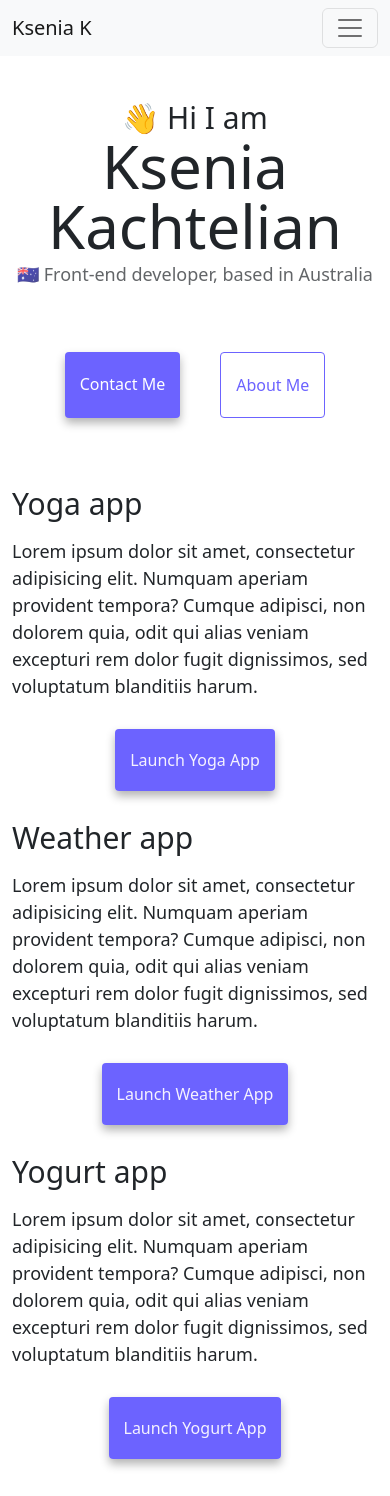
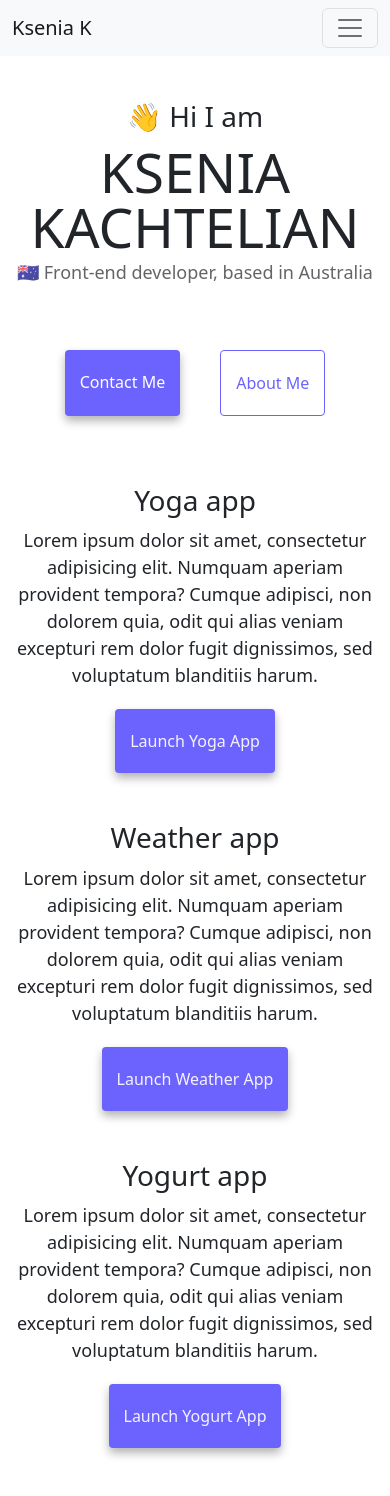
Before and after one commit to k5enia/portfolio, a website: page index.html in a window 390 px wide. Drawn offline with nearby package versions, Linux system fonts and the light colour scheme.

Commit message:
Updated responsive spacing

```diff
--- a/index.html
+++ b/index.html
@@ -45,7 +45,7 @@
     </nav>
 
     <h2 class="text-center">👋 Hi I am</h2>
-    <h1 class="text-center">Ksenia Kachtelian</h1>
+    <h1 class="text-center">KSENIA KACHTELIAN</h1>
     <h3 class="text-center">🇦🇺 Front-end developer, based in Australia</h3>
     <div class="navigation-links mb-5">
       <a href="/about.html#contact" class="contact-link">Contact me</a>
@@ -56,18 +56,18 @@
         <div class="col-md-6">
           <img
             src="/images/yoga.png"
-            class="img-fluid p-2 rounded d-none d-sm-block"
+            class="img-fluid p-2 rounded d-none d-sm-block app-img"
           />
         </div>
         <div class="col-md-6">
-          <h2 class="mb-3">Yoga app</h2>
-          <p class="paragraph">
+          <h2>Yoga app</h2>
+          <p>
             Lorem ipsum dolor sit amet, consectetur adipisicing elit. Numquam
             aperiam provident tempora? Cumque adipisci, non dolorem quia, odit
             qui alias veniam excepturi rem dolor fugit dignissimos, sed
             voluptatum blanditiis harum.
           </p>
-          <div class="mt-5 center-link">
+          <div class="index-app-link">
             <a href="#" class="app-link"> Launch Yoga App</a>
           </div>
         </div>
@@ -76,25 +76,25 @@
         <div class="col-md-6 d-md-none d-sm-block">
           <img
             src="/images/weather.png"
-            class="img-fluid p-2 rounded d-none d-sm-block"
+            class="img-fluid p-2 rounded d-none d-sm-block app-img"
           />
         </div>
         <div class="col-md-6">
-          <h2 class="mb-3">Weather app</h2>
-          <p class="paragraph">
+          <h2>Weather app</h2>
+          <p>
             Lorem ipsum dolor sit amet, consectetur adipisicing elit. Numquam
             aperiam provident tempora? Cumque adipisci, non dolorem quia, odit
             qui alias veniam excepturi rem dolor fugit dignissimos, sed
             voluptatum blanditiis harum.
           </p>
-          <div class="mt-5 center-link">
+          <div class="index-app-link">
             <a href="#" class="app-link"> Launch Weather App</a>
           </div>
         </div>
         <div class="col-md-6 d-sm-none d-md-block">
           <img
             src="/images/weather.png"
-            class="img-fluid p-2 rounded d-none d-sm-block"
+            class="img-fluid p-2 rounded d-none d-sm-block app-img"
           />
         </div>
       </div>
@@ -102,18 +102,18 @@
         <div class="col-md-6">
           <img
             src="/images/yogurt.png"
-            class="img-fluid p-2 rounded d-none d-sm-block"
+            class="img-fluid p-2 rounded d-none d-sm-block app-img"
           />
         </div>
         <div class="col-md-6">
-          <h2 class="mb-3">Yogurt app</h2>
-          <p class="paragraph">
+          <h2>Yogurt app</h2>
+          <p>
             Lorem ipsum dolor sit amet, consectetur adipisicing elit. Numquam
             aperiam provident tempora? Cumque adipisci, non dolorem quia, odit
             qui alias veniam excepturi rem dolor fugit dignissimos, sed
             voluptatum blanditiis harum.
           </p>
-          <div class="mt-5 mb-5 center-link">
+          <div class="mb-5 index-app-link">
             <a href="#" class="app-link"> Launch Yogurt App</a>
           </div>
         </div>
--- a/style.css
+++ b/style.css
@@ -16,10 +16,12 @@ h3 {
 
 h1 {
   font-size: 96px;
+  line-height: 1;
 }
 
 h2 {
   font-size: 48px;
+  margin-bottom: 16px;
 }
 
 h3 {
@@ -32,7 +34,6 @@ p {
   border-radius: 4px;
   font-size: 18px;
   line-height: 1.5;
-  text-align: center;
 }
 
 .navbar {
@@ -71,9 +72,11 @@ p {
   text-align: center;
   display: block;
 }
+
 .about-paragraphs {
   margin: 30px 0;
 }
+
 .about-paragraphs p {
   margin: 10px;
 }
@@ -84,10 +87,15 @@ p {
   color: var(--primary-color);
   font-size: 28px;
   text-decoration: none;
+  margin-bottom: auto;
 }
 
 .email-link:hover {
   text-decoration: underline;
+}
+
+.index-app-link {
+  margin-top: 48px;
 }
 
 .app-link {
@@ -101,12 +109,14 @@ p {
 
 @media (max-width: 576px) {
   h1 {
-    font-size: 60px;
+    font-size: 55px;
     line-height: 1;
   }
 
   h2 {
-    font-size: 30px;
+    font-size: 28px;
+    text-align: center;
+    margin-bottom: 10px;
   }
 
   h3 {
@@ -114,12 +124,33 @@ p {
     line-height: 2;
   }
 
-  .paragraph {
-    text-align: left;
-  }
-
-  .center-link {
+  p {
     display: block;
     text-align: center;
   }
+
+  img {
+    margin: 10px auto 10px;
+  }
+
+  .email-link {
+    font-size: 20px;
+    margin-top: -10px;
+    margin-bottom: 20px;
+  }
+  .app-img {
+    margin-top: 30px;
+    margin-bottom: 15px;
+  }
+
+  .app-link {
+    display: inline-block;
+    margin-top: auto;
+  }
+
+  .index-app-link {
+    display: block;
+    text-align: center;
+    margin-top: 20px;
+  }
 }
```
Also changed, not shown: about.html (+2 -2 lines).
